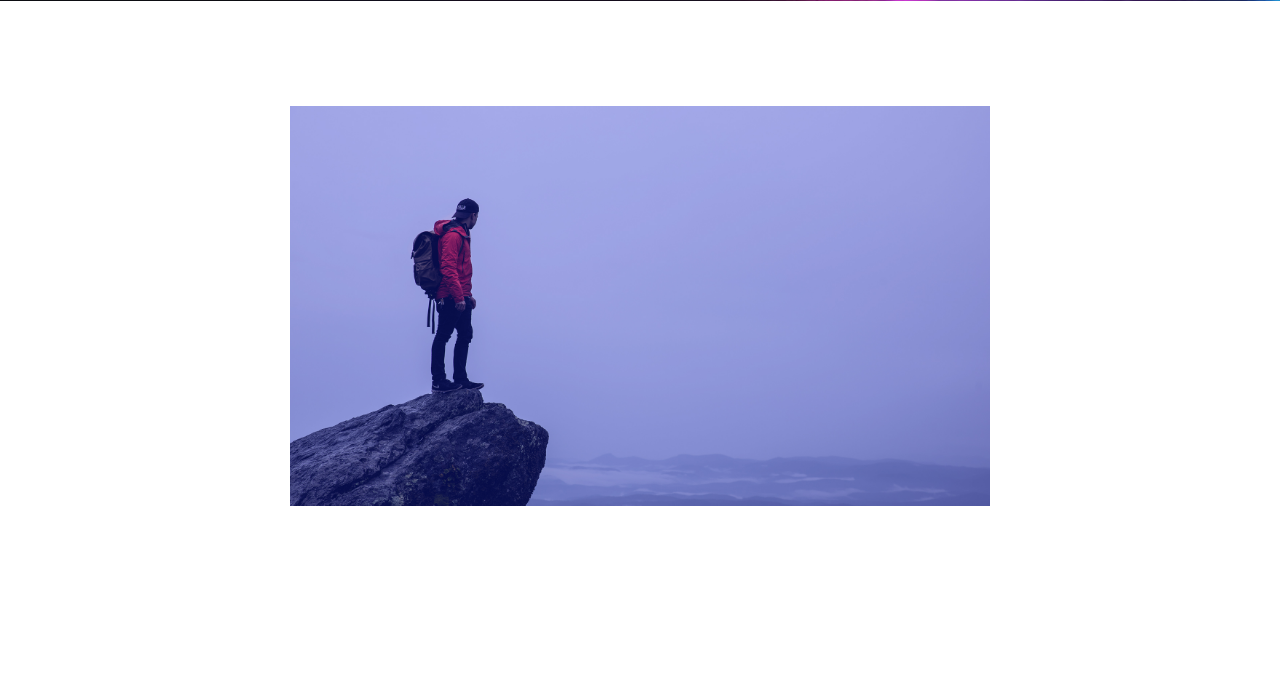
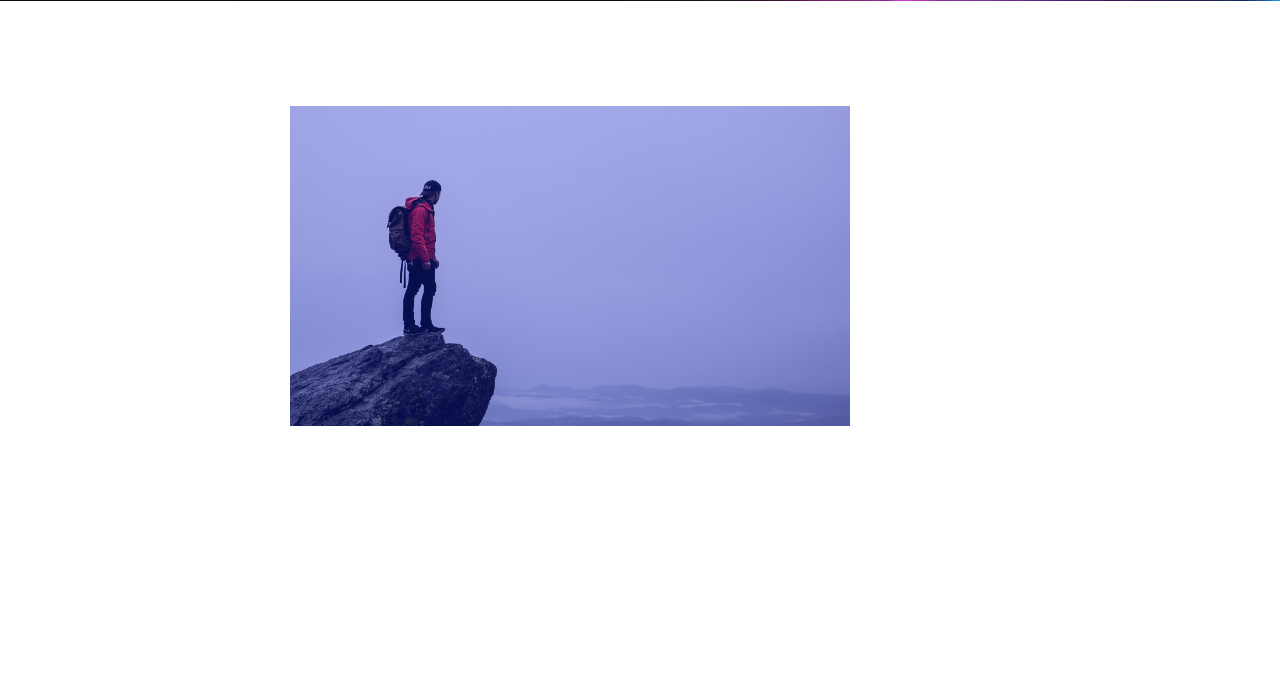
Before and after one commit to wak96/Walid-Ayaan-Kawsar, a Django app: page / in a window 1280 px wide. Shown: the part 799-1482 px from the top of the page. Run offline with Django 5.2, Linux system fonts and the light colour scheme; data comes from the database, SQL or seed files in the repository; some libraries are stand-ins or nearby versions.

Commit message:
Update main.css

```diff
--- a/static/css/main.css
+++ b/static/css/main.css
@@ -1191,7 +1191,7 @@ button
 
 
   .half-img {
-    height: 50%;
-    width: 100%;
+    height: 40%;
+    width: 80%;
     display: block;
     object-fit: cover;
```
